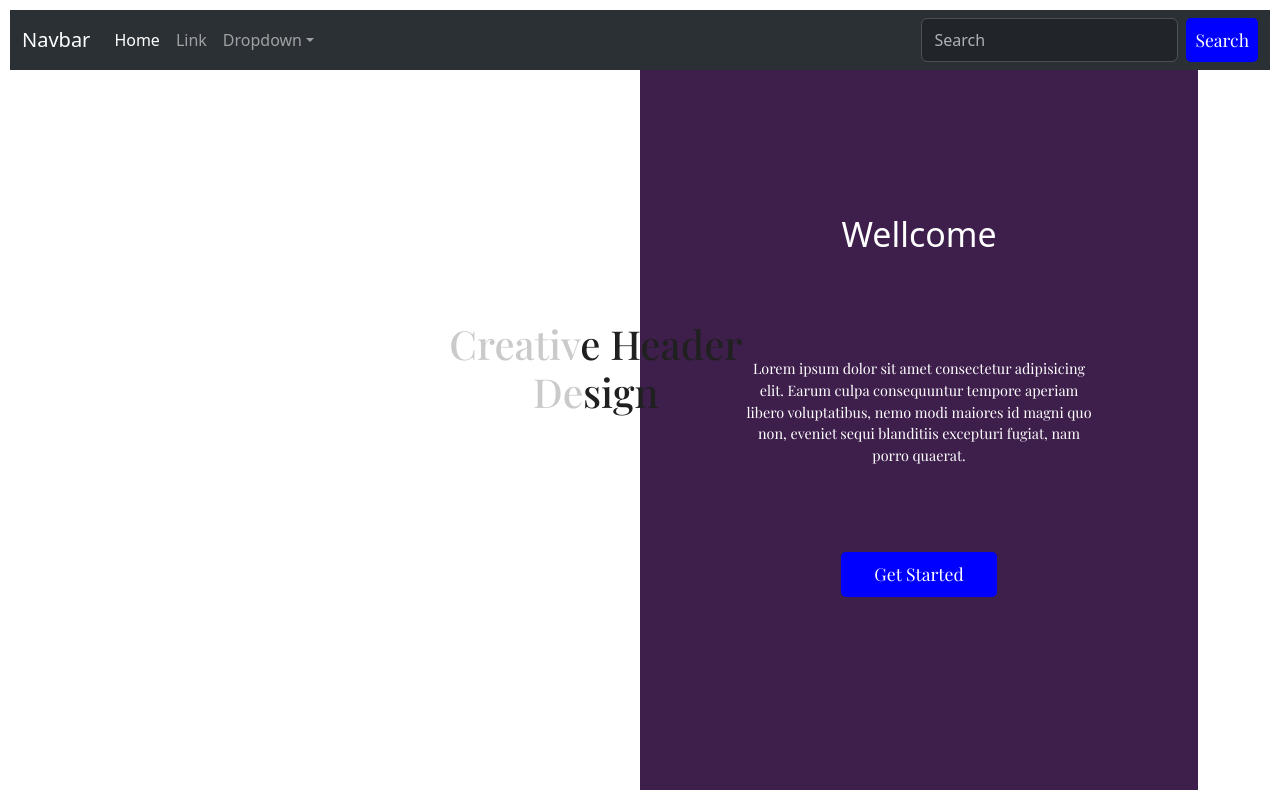
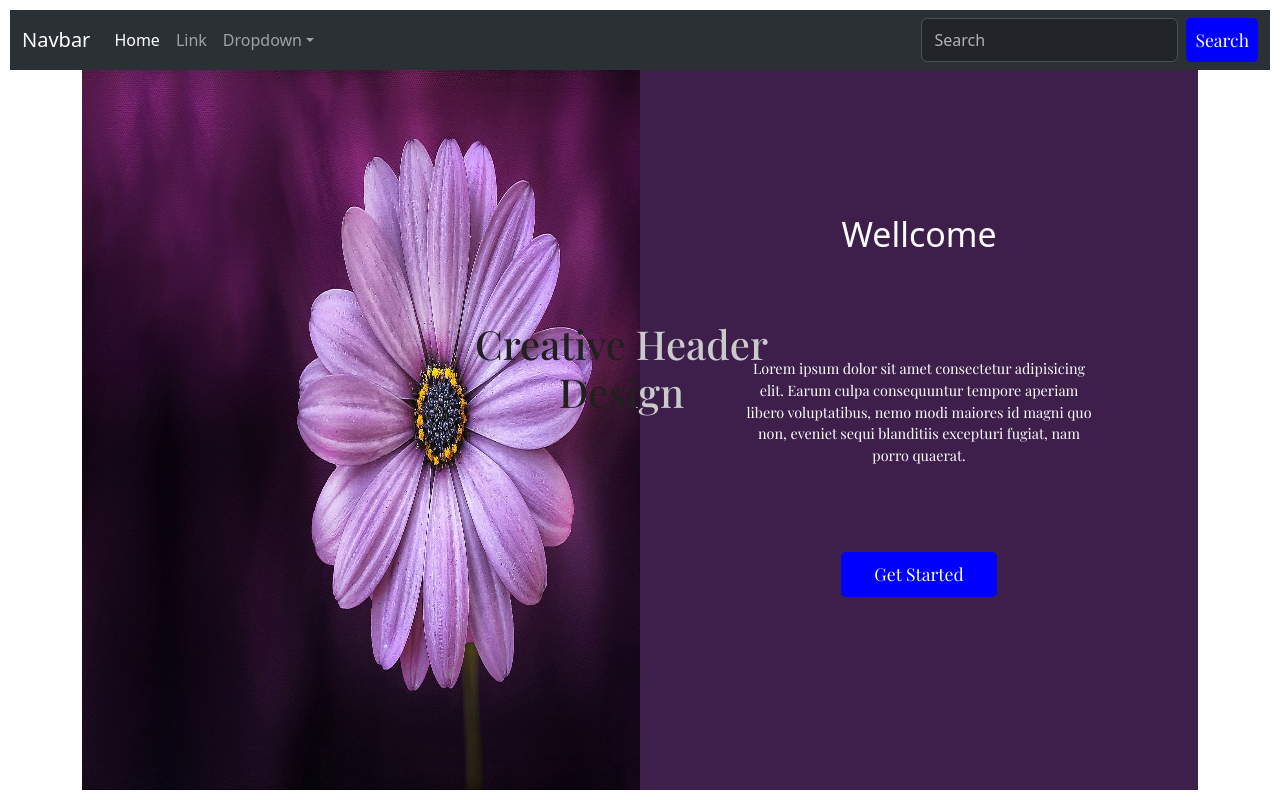
Before and after one commit to alirezatalebizadeh/example-template-header-with-react, a React (Create React App) app: page /header1 in a window 1280 px wide. Built offline with nearby package versions, Linux system fonts and the light colour scheme; a web font is replaced by a local one.

Commit message:
debug header1

```diff
--- a/src/Components/Header1/Header1.css
+++ b/src/Components/Header1/Header1.css
@@ -16,9 +16,13 @@
 }
 .header_left {
   grid-column: 1/4;
-  /* background-image: url("/images/flower-purple-lical-blosso.jpg"); */
+  /* background-image: url("images/flower.jpg"); */
   background-size: cover;
   background-position: right;
+}
+.header_left img{
+  width: 100%;
+  height: 100%;
 }
 .header_right {
   background-color: #2d0b3dea;
@@ -63,8 +67,8 @@
   position: absolute;
   text-align: center;
   top: 40%;
-  right: 42%;
-  background: linear-gradient(to right, #cacaca 45%, #202020 30%);
+  right: 40%;
+  background: linear-gradient(to left, #cacaca 45%, #202020 30%);
   -webkit-background-clip: text;
   -webkit-text-fill-color: transparent;
   font-family: "Playfair Display", serif;
--- a/src/Components/Header1/Header1.js
+++ b/src/Components/Header1/Header1.js
@@ -8,7 +8,9 @@ export default function Header1() {
                 Design
             </h1>
             <div class="header">
-                <div class="header_left"></div>
+                <div class="header_left">
+                    <img src='images/flower.jpg' alt='flower' />
+                </div>
                 <div class="header_right">
                     <h2 class="wellcome">Wellcome</h2>
                     <p class="paragraph">
```
Also changed, not shown: public/images/flower.jpg (renamed from public/images/flower-purple-lical-blosso.jpg).
